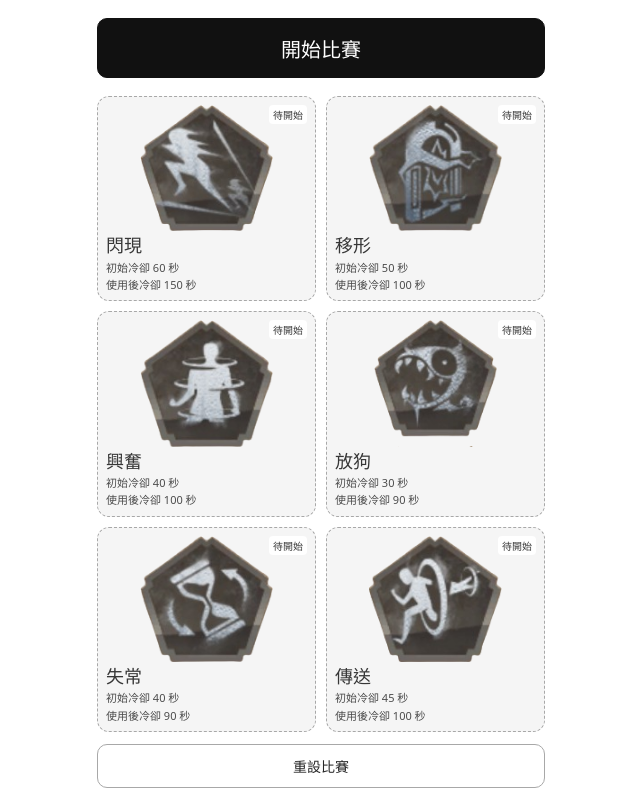
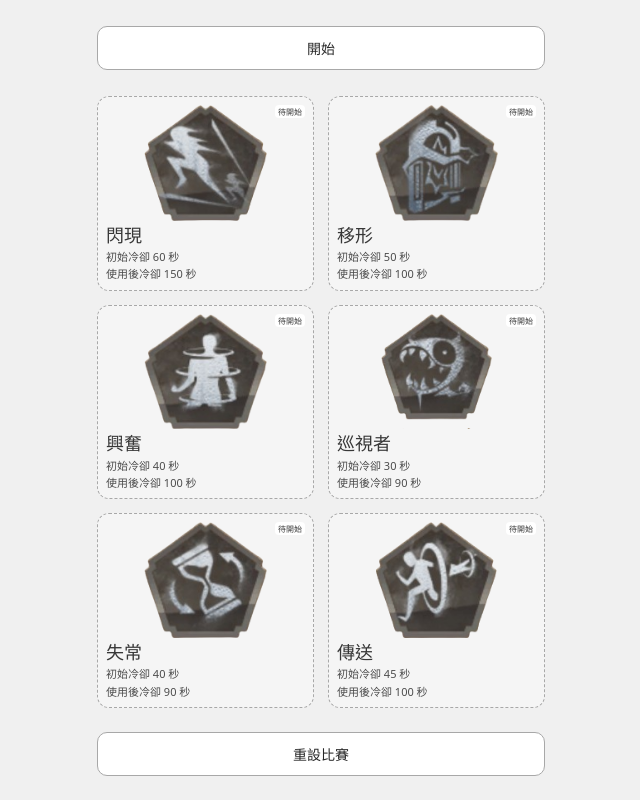
Before and after one commit to fontainewong/TIMER-SKILL-CD, a website built with Vite: page index.html in a window 1280 px wide. Shown: the whole page, without its empty margins (319-959 px from the left). Built offline with nearby package versions, Linux system fonts and the light colour scheme.

Commit message:
fix: lock unselected skills and unify match button styling

```diff
--- a/src/card-interaction.ts
+++ b/src/card-interaction.ts
@@ -1,7 +1,13 @@
 import { activateSkill, cooldownStatus, type MatchState, type Usage } from './state.ts';
 import type { SkillId } from './skills.ts';
 
+export function isSkillLocked(state: MatchState, id: SkillId): boolean {
+  const selected = state.usages.at(-1)?.skillId;
+  return selected !== undefined && selected !== id;
+}
+
 export function tapSkill(state: MatchState, id: SkillId, now = Date.now()): { usage: Usage; recorded: boolean } | null {
+  if (isSkillLocked(state, id)) return null;
   if (cooldownStatus(state, id, now).available) {
     const usage = activateSkill(state, id, now)!;
     return { usage, recorded: true };
--- a/src/main.ts
+++ b/src/main.ts
@@ -1,7 +1,7 @@
 import './styles.css';
 import { SKILLS, skillById, type SkillId } from './skills.ts';
 import { cooldownStatus, createMatch, parseSavedMatch, undoActivation, type Usage } from './state.ts';
-import { tapSkill, canCorrectUsage } from './card-interaction.ts';
+import { tapSkill, canCorrectUsage, isSkillLocked } from './card-interaction.ts';
 import { popupBounds } from './popup-layout.ts';
 import { ChangeMode } from './change-mode.ts';
 import { elapsedMs, formatTime } from './timer.ts';
@@ -17,7 +17,7 @@ app.innerHTML = `
   <main class="tracker">
     <section class="match-clock" aria-label="比賽計時">
       <div id="timer" class="timer" role="timer" aria-label="比賽經過時間" hidden>00:00</div>
-      <button id="start" class="primary">開始比賽</button>
+      <button id="start" class="secondary">開始</button>
     </section>
     <div id="change-banner" class="change-banner" hidden><span id="change-hint" role="status"></span><button id="cancel-change" class="secondary">取消更變</button></div>
     <section id="skills" class="skills" aria-label="六個輔助技能"></section>
@@ -28,7 +28,7 @@ app.innerHTML = `
     <div class="sheet-heading"><h2 id="detail-title"></h2><button id="close-detail" class="close" aria-label="關閉技能詳情" autofocus>×</button></div>
     <div class="timestamps"><div><span>使用時間</span><strong id="used-at"></strong></div><div><span>下次可用</span><strong id="ready-at"></strong></div></div>
     <p id="correction-note" class="correction-note" hidden>只能更變或撤銷最近一次使用。</p>
-    <div class="detail-actions"><button id="change-activation" class="primary">更變技能</button><button id="detail-undo" class="secondary">撤銷使用</button></div>
+    <div class="detail-actions"><button id="change-activation" class="secondary">更變技能</button><button id="detail-undo" class="secondary">撤銷使用</button></div>
   </dialog>
   <dialog id="reset-dialog" class="sheet" aria-labelledby="reset-title">
     <h2 id="reset-title">重設這場比賽？</h2>
@@ -78,8 +78,10 @@ function render() {
     if (grid.children[position] !== card) grid.insertBefore(card, grid.children[position] ?? null);
     const status = cooldownStatus(state, id, now);
     const selectable = changeMode.active && changeMode.canSelect(state, id);
-    card.disabled = changeMode.active ? !selectable : !running;
-    card.classList.toggle('ready', status.available && !changeMode.active);
+    const locked = !changeMode.active && isSkillLocked(state, id);
+    card.disabled = changeMode.active ? !selectable : !running || locked;
+    card.classList.toggle('ready', status.available && !changeMode.active && !locked);
+    card.classList.toggle('locked', locked);
     card.classList.toggle('change-option', selectable);
     card.classList.toggle('waiting', !running);
     card.classList.toggle('cooling', running && !status.available);
--- a/src/skills.ts
+++ b/src/skills.ts
@@ -2,7 +2,7 @@ export const SKILLS = [
   { id: 'blink', name: '閃現', initial: 60, cooldown: 150, symbol: '↯', color: '#bca3ef' },
   { id: 'warp', name: '移形', initial: 50, cooldown: 100, symbol: '◇', color: '#8abce8' },
   { id: 'excitement', name: '興奮', initial: 40, cooldown: 100, symbol: '✦', color: '#e6bb77' },
-  { id: 'patroller', name: '放狗', initial: 30, cooldown: 90, symbol: '⌁', color: '#a6c890' },
+  { id: 'patroller', name: '巡視者', initial: 30, cooldown: 90, symbol: '⌁', color: '#a6c890' },
   { id: 'abnormal', name: '失常', initial: 40, cooldown: 90, symbol: '⊗', color: '#e39791' },
   { id: 'teleport', name: '傳送', initial: 45, cooldown: 100, symbol: '◎', color: '#73c8c2' },
 ] as const;
--- a/src/styles.css
+++ b/src/styles.css
@@ -1,7 +1,7 @@
 :root { font-family: system-ui, 'Noto Sans TC', sans-serif; color: #171717; background: #fff; font-synthesis: none; color-scheme: light; }
 * { box-sizing: border-box; }
 [hidden] { display: none !important; }
-body { margin: 0; }
+body { margin: 0; background: #f0f0f0; }
 button { font: inherit; cursor: pointer; -webkit-tap-highlight-color: transparent; touch-action: manipulation; }
 button:focus-visible { outline: 3px solid #111111; outline-offset: 3px; }
 button:disabled { cursor: default; }
@@ -10,11 +10,10 @@ button:disabled { cursor: default; }
 .timer { font: 600 48px/1.2 ui-monospace, SFMono-Regular, Consolas, monospace; font-variant-numeric: tabular-nums; }
 .primary, .secondary { min-height: 44px; border-radius: 10px; padding: 10px 16px; font-size: 14px; font-weight: 600; }
 .primary { background: #111111; border: 1px solid #111111; color: #fff; }
-#start { width: 100%; min-height: 60px; font-size: 20px; }
 .secondary { background: #fff; color: #272727; border: 1px solid #a8a8a8; }
 .change-banner { display: flex; align-items: center; justify-content: space-between; gap: 8px; padding: 8px; border: 1px solid #111111; border-radius: 10px; background: #eeeeee; font-size: 12px; color: #222222; }
 .change-banner .secondary { flex-shrink: 0; padding: 8px; }
-.skills { flex: 1; min-height: 0; display: grid; grid-template-columns: repeat(2, minmax(0, 1fr)); grid-template-rows: repeat(3, minmax(0, 1fr)); gap: 10px; }
+.skills { flex: 1; min-height: 0; display: grid; grid-template-columns: repeat(2, minmax(0, 1fr)); grid-template-rows: repeat(3, minmax(0, 1fr)); gap: 14px; }
 .skill { position: relative; overflow: hidden; text-align: center; display: flex; flex-direction: column; gap: 3px; padding: 8px; border-radius: 12px; border: 1px solid #a8a8a8; background: #f3f3f3; color: #373737; isolation: isolate; }
 .skill > :not(.water) { position: relative; z-index: 1; }
 .water { position: absolute; bottom: 0; left: 0; width: 100%; height: var(--water); background: #dddddd; transition: height .2s linear; z-index: 0; }
@@ -23,18 +22,21 @@ button:disabled { cursor: default; }
 .card-top { flex: 1; min-height: 0; width: 100%; }
 .skill-image { position: absolute; inset: 0; display: block; width: 100%; height: 100%; object-fit: contain; }
 .availability { position: absolute; top: 0; right: 0; padding: 2px 4px; border-radius: 4px; background: #fff; color: #373737; font-size: 10px; font-weight: 600; white-space: nowrap; }
+.waiting .availability, .cooling:not(.change-option) .availability { font-size: 8px; padding: 1px 3px; }
 .skill-name { flex-shrink: 0; font-size: 18px; line-height: 1.3; font-weight: 600; }
 .card-note { flex-shrink: 0; font-size: 11px; line-height: 1.3; color: #4b4b4b; }
 .skill.ready { border: 2px solid #111111; padding: 7px; background: #ffffff; color: #171717; }
 .ready .availability { color: #111111; }
 .skill.cooling:not(.change-option) { color: #595959; border-color: #a8a8a8; }
+.skill.locked { opacity: .5; border-style: dashed; }
+#change-activation:not(:disabled) { background: #fff; color: #000; }
 .skill.waiting { background: #f5f5f5; border-style: dashed; }
 .waiting .water { display: none; }
 .skill.change-option { border: 2px solid #111111; padding: 7px; background: #eeeeee; }
 .change-option .availability { color: #222222; }
 .change-option .water { opacity: .3; }
 .controls { display: flex; justify-content: center; }
-#reset { width: 100%; }
+#start, #reset { width: 100%; margin-block: 12px; }
 .notice { margin: 0; color: #4b4b4b; font-size: 11px; }
 .sheet { width: min(100%, 480px); position: fixed; inset: auto 0 0; margin: 0 auto; border: 1px solid #a8a8a8; border-bottom: 0; border-radius: 18px 18px 0 0; padding: 16px 20px max(16px, env(safe-area-inset-bottom)); background: #fff; color: #171717; }
 .sheet::backdrop { background: #0003; }
@@ -52,6 +54,6 @@ h2 { margin: 0; font-size: 22px; font-weight: 600; }
 .timestamps strong { font: 600 28px ui-monospace, monospace; }
 .sheet-note { font-size: 13px; color: #4b4b4b; line-height: 1.6; margin: 16px 0; }
 .detail-actions, .reset-actions { display: grid; grid-template-columns: 1fr 1fr; gap: 12px; }
-@media (max-height: 680px) { .tracker { gap: 8px; padding-top: max(8px, env(safe-area-inset-top)); } .match-clock { flex-basis: 60px; } .timer { font-size: 40px; } .skill { padding: 6px; gap: 2px; } .skill.ready, .skill.change-option { padding: 5px; } .skill-name { font-size: 16px; } }
+@media (max-height: 680px) { .tracker { gap: 8px; padding-top: max(8px, env(safe-area-inset-top)); } .match-clock { flex-basis: 60px; } .timer { font-size: 40px; } .skill { padding: 6px; gap: 2px; } .skill.ready, .skill.change-option { padding: 5px; } .skill-name { font-size: 16px; } #start, #reset { margin-block: 8px; } }
 @media (max-height: 450px) { .sheet { padding: 8px 16px max(8px, env(safe-area-inset-bottom)); } .timestamps { margin: 8px 0; } .timestamps div { padding: 8px; } .timestamps span { margin-bottom: 4px; } }
 @media (prefers-reduced-motion: reduce) { .water { transition: none; } .water::before { animation: none; } }
```
Also changed, not shown: tests/state.test.ts (+45 -6 lines).
